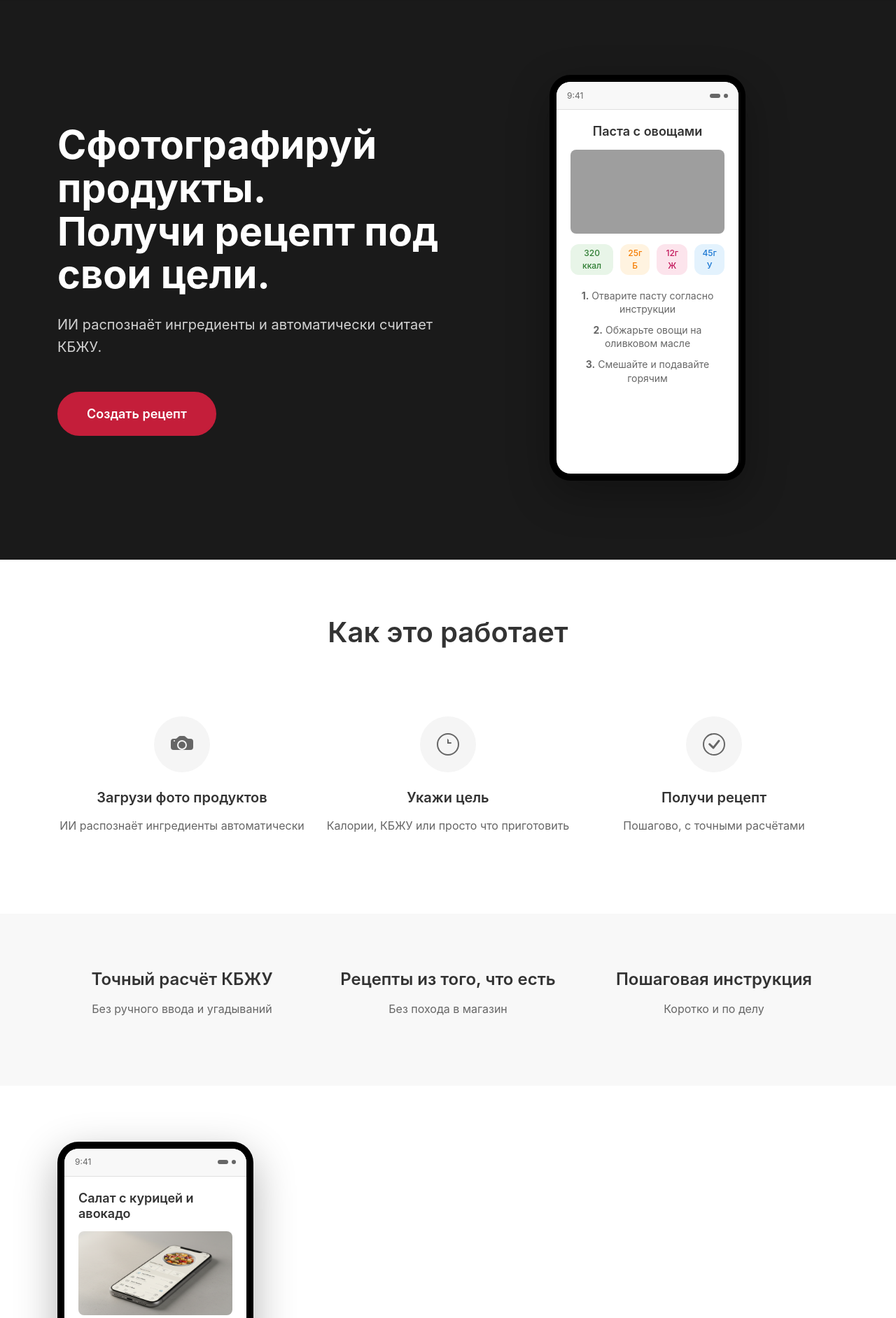
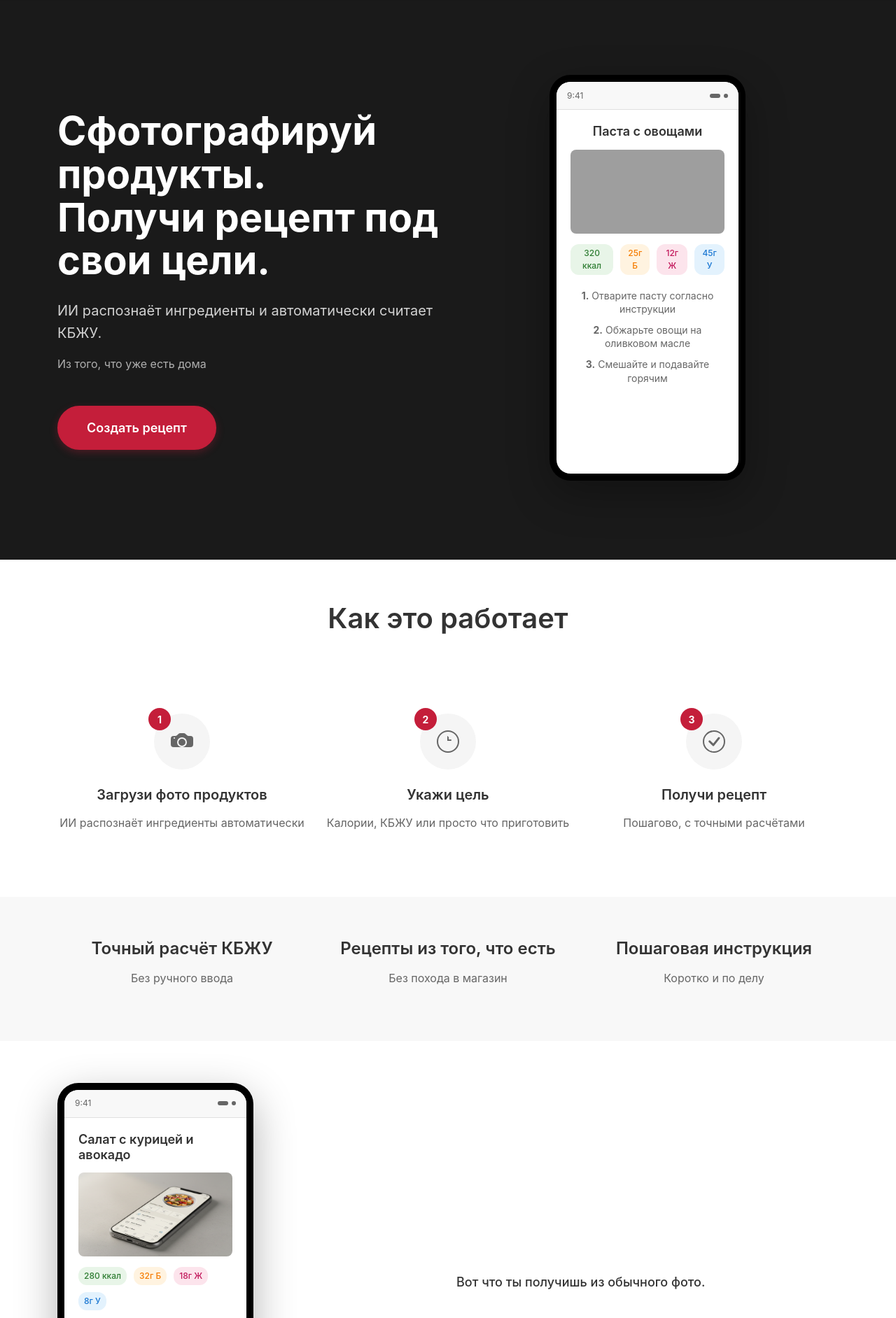
Before and after one commit to Erytea/ai-recipe-web-app, a FastAPI app: page / in a window 1280 px wide. Shown: the part 77-1961 px from the top of the page at 70% size. Run offline with FastAPI, Linux system fonts and the light colour scheme; parts of the project's set-up code (start-up, migrations or seed data) failed here and were passed over; grey boxes are pictures that could not be loaded.

Commit message:
Polish landing page: improve clarity and conversion focus
- Add value micro-line in hero section
- Strengthen step hierarchy with numbered badges
- Sharpen benefit descriptions
- Update recipe example caption
- Improve CTA spacing and visual emphasis
- Tighten vertical spacing between sections

```diff
--- a/templates/index.html
+++ b/templates/index.html
@@ -10,10 +10,13 @@
                 <h1 style="font-size: 3.5rem; font-weight: 700; margin-bottom: 1.5rem; line-height: 1.1;">
                     Сфотографируй продукты.<br>Получи рецепт под свои цели.
                 </h1>
-                <p style="font-size: 1.25rem; color: rgba(255,255,255,0.8); margin-bottom: 3rem; line-height: 1.6;">
+                <p style="font-size: 1.25rem; color: rgba(255,255,255,0.8); margin-bottom: 1rem; line-height: 1.6;">
                     ИИ распознаёт ингредиенты и автоматически считает КБЖУ.
                 </p>
-                <a href="/recipes/create" style="background: #c41e3a; color: white; padding: 1rem 2.5rem; text-decoration: none; border-radius: 50px; font-size: 1.125rem; font-weight: 600; display: inline-block; border: 2px solid #c41e3a; transition: all 0.3s ease;">
+                <p style="font-size: 1rem; color: rgba(255,255,255,0.65); margin-bottom: 3rem; line-height: 1.5;">
+                    Из того, что уже есть дома
+                </p>
+                <a href="/recipes/create" style="background: #c41e3a; color: white; padding: 1rem 2.5rem; text-decoration: none; border-radius: 50px; font-size: 1.125rem; font-weight: 600; display: inline-block; border: 2px solid #c41e3a; transition: all 0.3s ease; box-shadow: 0 4px 12px rgba(196, 30, 58, 0.3);">
                     Создать рецепт
                 </a>
             </div>
@@ -56,21 +59,24 @@
 </section>
 
 <!-- SECTION 2: HOW IT WORKS -->
-<section style="background: white; padding: 80px 0;">
+<section style="background: white; padding: 60px 0;">
     <div class="container">
         <div class="row">
             <div class="col-12 text-center mb-5">
-                <h2 style="font-size: 2.5rem; font-weight: 600; color: #333; margin-bottom: 3rem;">Как это работает</h2>
+                <h2 style="font-size: 2.5rem; font-weight: 600; color: #333; margin-bottom: 4rem;">Как это работает</h2>
             </div>
         </div>
         <div class="row text-center">
             <div class="col-md-4">
                 <div style="margin-bottom: 2rem;">
-                    <div style="width: 80px; height: 80px; background: #f5f5f5; border-radius: 50%; display: flex; align-items: center; justify-content: center; margin: 0 auto 1.5rem;">
+                    <div style="position: relative; width: 80px; height: 80px; margin: 0 auto 1.5rem;">
+                        <div style="position: absolute; top: -8px; left: -8px; width: 32px; height: 32px; background: #c41e3a; border-radius: 50%; display: flex; align-items: center; justify-content: center; color: white; font-weight: 700; font-size: 0.875rem; z-index: 1;">1</div>
+                        <div style="width: 80px; height: 80px; background: #f5f5f5; border-radius: 50%; display: flex; align-items: center; justify-content: center;">
                             <svg width="32" height="32" fill="currentColor" viewBox="0 0 16 16" style="color: #666;">
                                 <path d="M10.5 8.5a2.5 2.5 0 1 1-5 0 2.5 2.5 0 0 1 5 0z"/>
                                 <path d="M2 4a2 2 0 0 0-2 2v4a2 2 0 0 0 2 2h12a2 2 0 0 0 2-2V6a2 2 0 0 0-2-2h-1.172a2 2 0 0 1-1.414-.586l-.828-.828A2 2 0 0 0 9.172 2H6.828a2 2 0 0 0-1.414.586l-.828.828A2 2 0 0 1 3.172 4H2zm.5 2a.5.5 0 1 1 0-1 .5.5 0 0 1 0 1zm9 2.5a3.5 3.5 0 1 1-7 0 3.5 3.5 0 0 1 7 0z"/>
                             </svg>
+                        </div>
                     </div>
                     <h3 style="font-size: 1.25rem; font-weight: 600; color: #333; margin-bottom: 1rem;">Загрузи фото продуктов</h3>
                     <p style="color: #666; line-height: 1.6;">ИИ распознаёт ингредиенты автоматически</p>
@@ -78,11 +84,14 @@
             </div>
             <div class="col-md-4">
                 <div style="margin-bottom: 2rem;">
-                    <div style="width: 80px; height: 80px; background: #f5f5f5; border-radius: 50%; display: flex; align-items: center; justify-content: center; margin: 0 auto 1.5rem;">
+                    <div style="position: relative; width: 80px; height: 80px; margin: 0 auto 1.5rem;">
+                        <div style="position: absolute; top: -8px; left: -8px; width: 32px; height: 32px; background: #c41e3a; border-radius: 50%; display: flex; align-items: center; justify-content: center; color: white; font-weight: 700; font-size: 0.875rem; z-index: 1;">2</div>
+                        <div style="width: 80px; height: 80px; background: #f5f5f5; border-radius: 50%; display: flex; align-items: center; justify-content: center;">
                             <svg width="32" height="32" fill="currentColor" viewBox="0 0 16 16" style="color: #666;">
                                 <path d="M8 15A7 7 0 1 1 8 1a7 7 0 0 1 0 14zm0 1A8 8 0 1 0 8 0a8 8 0 0 0 0 16z"/>
                                 <path d="M8 4.5a.5.5 0 0 1 .5.5v1.5H10a.5.5 0 0 1 0 1H7.5V4.5a.5.5 0 0 1 .5-.5z"/>
                             </svg>
+                        </div>
                     </div>
                     <h3 style="font-size: 1.25rem; font-weight: 600; color: #333; margin-bottom: 1rem;">Укажи цель</h3>
                     <p style="color: #666; line-height: 1.6;">Калории, КБЖУ или просто что приготовить</p>
@@ -90,11 +99,14 @@
             </div>
             <div class="col-md-4">
                 <div style="margin-bottom: 2rem;">
-                    <div style="width: 80px; height: 80px; background: #f5f5f5; border-radius: 50%; display: flex; align-items: center; justify-content: center; margin: 0 auto 1.5rem;">
+                    <div style="position: relative; width: 80px; height: 80px; margin: 0 auto 1.5rem;">
+                        <div style="position: absolute; top: -8px; left: -8px; width: 32px; height: 32px; background: #c41e3a; border-radius: 50%; display: flex; align-items: center; justify-content: center; color: white; font-weight: 700; font-size: 0.875rem; z-index: 1;">3</div>
+                        <div style="width: 80px; height: 80px; background: #f5f5f5; border-radius: 50%; display: flex; align-items: center; justify-content: center;">
                             <svg width="32" height="32" fill="currentColor" viewBox="0 0 16 16" style="color: #666;">
                                 <path d="M8 15A7 7 0 1 1 8 1a7 7 0 0 1 0 14zm0 1A8 8 0 1 0 8 0a8 8 0 0 0 0 16z"/>
                                 <path d="M10.97 4.97a.235.235 0 0 0-.02.022L7.477 9.417 5.384 7.323a.75.75 0 0 0-1.06 1.06L6.97 11.03a.75.75 0 0 0 1.079-.02l3.992-4.99a.75.75 0 0 0-1.071-1.05z"/>
                             </svg>
+                        </div>
                     </div>
                     <h3 style="font-size: 1.25rem; font-weight: 600; color: #333; margin-bottom: 1rem;">Получи рецепт</h3>
                     <p style="color: #666; line-height: 1.6;">Пошагово, с точными расчётами</p>
@@ -105,12 +117,12 @@
 </section>
 
 <!-- SECTION 3: VALUE PROPOSITION -->
-<section style="background: #f8f8f8; padding: 80px 0;">
+<section style="background: #f8f8f8; padding: 60px 0;">
     <div class="container">
         <div class="row">
             <div class="col-md-4 text-center">
                 <h3 style="font-size: 1.5rem; font-weight: 600; color: #333; margin-bottom: 1rem;">Точный расчёт КБЖУ</h3>
-                <p style="color: #666; line-height: 1.6;">Без ручного ввода и угадываний</p>
+                <p style="color: #666; line-height: 1.6;">Без ручного ввода</p>
             </div>
             <div class="col-md-4 text-center">
                 <h3 style="font-size: 1.5rem; font-weight: 600; color: #333; margin-bottom: 1rem;">Рецепты из того, что есть</h3>
@@ -125,7 +137,7 @@
 </section>
 
 <!-- SECTION 4: RESULT EXAMPLE -->
-<section style="background: white; padding: 80px 0;">
+<section style="background: white; padding: 60px 0;">
     <div class="container">
         <div class="row align-items-center">
             <div class="col-lg-6">
@@ -160,8 +172,8 @@
                 </div>
             </div>
             <div class="col-lg-6">
-                <p style="font-size: 1.125rem; color: #666; line-height: 1.6;">
-                    Пример рецепта, который ты получишь из обычного фото.
+                <p style="font-size: 1.125rem; color: #333; line-height: 1.6; font-weight: 500;">
+                    Вот что ты получишь из обычного фото.
                 </p>
             </div>
         </div>
@@ -174,13 +186,13 @@
         <h2 style="font-size: 3rem; font-weight: 600; margin-bottom: 1.5rem;">
             Готовить проще, чем кажется.
         </h2>
-        <p style="font-size: 1.25rem; color: rgba(255,255,255,0.8); margin-bottom: 3rem; max-width: 600px; margin-left: auto; margin-right: auto;">
+        <p style="font-size: 1.25rem; color: rgba(255,255,255,0.8); margin-bottom: 4rem; max-width: 600px; margin-left: auto; margin-right: auto;">
             Сфотографируй продукты и попробуй прямо сейчас.
         </p>
-        <a href="/recipes/create" style="background: #c41e3a; color: white; padding: 1rem 2.5rem; text-decoration: none; border-radius: 50px; font-size: 1.125rem; font-weight: 600; display: inline-block; border: 2px solid #c41e3a; transition: all 0.3s ease;">
+        <a href="/recipes/create" style="background: #c41e3a; color: white; padding: 1rem 2.5rem; text-decoration: none; border-radius: 50px; font-size: 1.125rem; font-weight: 600; display: inline-block; border: 2px solid #c41e3a; transition: all 0.3s ease; box-shadow: 0 4px 12px rgba(196, 30, 58, 0.3);">
             Создать рецепт
         </a>
-        <p style="font-size: 0.875rem; color: rgba(255,255,255,0.6); margin-top: 1rem;">
+        <p style="font-size: 0.875rem; color: rgba(255,255,255,0.65); margin-top: 1.5rem; letter-spacing: 0.01em;">
             Можно без регистрации
         </p>
     </div>
```
Lines whose indentation alone changed are shown as unchanged.
